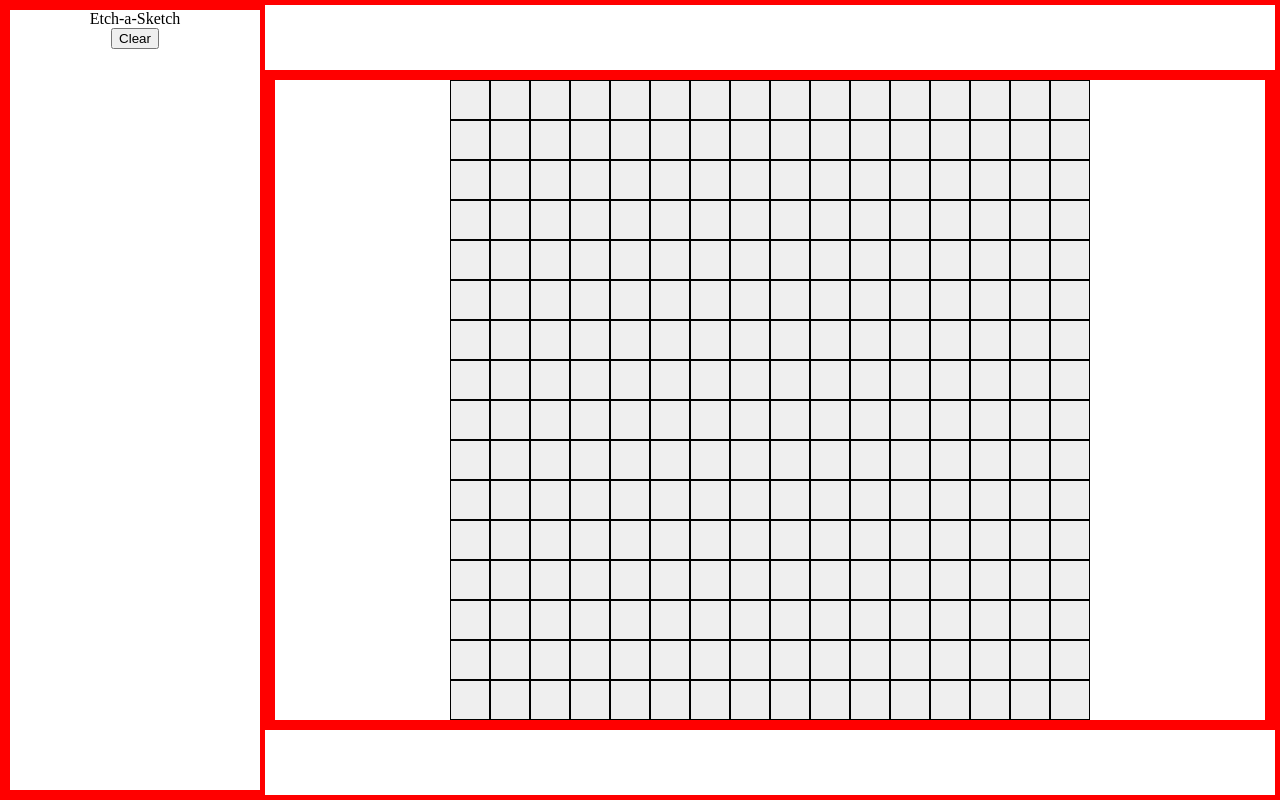
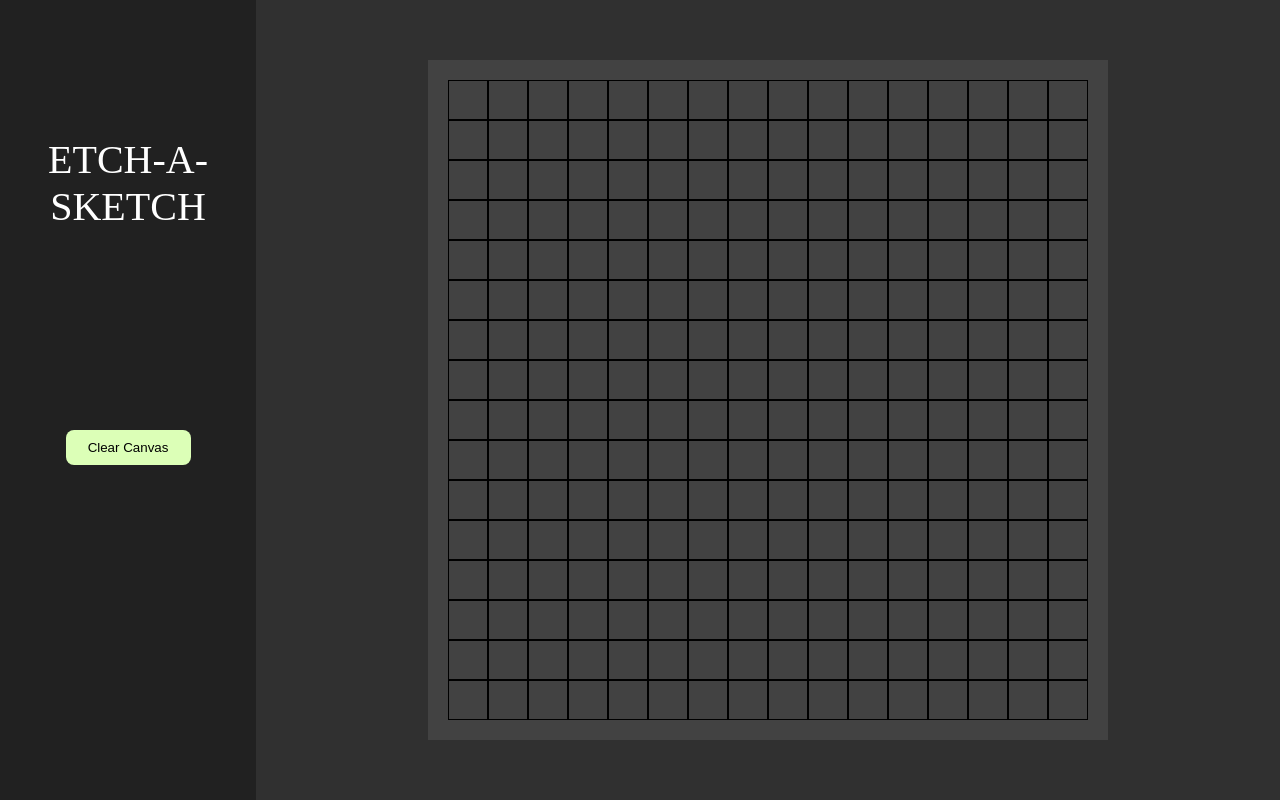
Before and after one commit to iTsThermo/Etch-a-Sketch, a plain HTML site: page index.html in a window 1280 px wide. Drawn offline with Linux system fonts and the light colour scheme.

Commit message:
clear canvas button complete

```diff
--- a/index.html
+++ b/index.html
@@ -11,8 +11,8 @@
     <div id="root">
 
         <div id="sidebar">
-            <div class="title">Etch-a-Sketch</div>
-            <button class="clear">Clear</button>
+            <div class="title">ETCH-A-SKETCH</div>
+            <button id="clear">Clear Canvas</button>
         </div>
 
         <div id="playside">
--- a/script.js
+++ b/script.js
@@ -6,8 +6,9 @@ while(index < numOfBoxes){
     index++;
     if (index % 17 == 0){
         const break_line = document.createElement('div');
-        break_line.style.cssText = 'flex-basis: 100%;' +
-            'flex-grow: 1; margin: 0px;';
+        // break_line.style.cssText = 'flex-basis: 100%;' +
+        //     'flex-grow: 1; margin: 0px;';
+        break_line.style.cssText = 'height: 0px; width: 100%';
         root.appendChild(break_line);
     }else{
         const sketch = document.createElement('button');
@@ -15,7 +16,8 @@ while(index < numOfBoxes){
         sketch.style.cssText = 'border: 1px solid black;' +
             'height: 40px;' +
             'width: 40px;' +
-            'margin: 0px;';
+            'margin: 0px;' +
+            'background-color: #424242';
         root.appendChild(sketch);
     }
 }
@@ -35,7 +37,18 @@ sketchList.forEach(sketch => {
         'height: 40px;' +
         'width: 40px;' +
         'margin: 0px;'+
-        'background: blue;';
+        'background: #DCFFB7;';
         }
     });
 });
+
+const clear = document.getElementById('clear');
+
+clear.addEventListener('click', ()=>{
+    sketchList.forEach(sketch=>{sketch.style.cssText = 'border: 1px solid black;' +
+    'height: 40px;' +
+    'width: 40px;' +
+    'margin: 0px;' +
+    'background-color: #424242';
+    })
+})
--- a/styles.css
+++ b/styles.css
@@ -5,29 +5,48 @@
     right: 0;
     bottom: 0;
     left: 0;
-    border: 5px solid red;
     flex-direction: row;
 }
 
 #sidebar{
-    border: 5px solid red;
+    display: flex;
+    flex-direction: column;
     flex: 1;
     text-align: center;
+    background-color: #212121;
+    justify-content: center;
+    align-items: center;
 }
 
 #playside{
+    display:flex;
     flex: 4;
     justify-content: center;
-    margin-top: auto;
-    margin-bottom: auto;
-    border: 5px solid red;
+    align-items: center;
+    background-color: #303030;
+    height: 100%;
 }
 
 #container{
-    /* flex: 1; */
-    display: inline-flex;
+    flex: 0 1 auto;
+    display: flex;
     flex-flow: wrap;
-    row-gap: 0px;
-    border: 5px solid red;
+    border: 20px solid #424242;
     justify-content: center;
+    width: 640px;
 }
+
+#clear{
+    height: 35px;
+    width: 125px;
+    background-color: #DCFFB7;
+    border-radius: 8px;
+    border: none;
+}
+
+.title{
+    color: white;
+    font-size: 40px;
+    position: relative;
+    bottom: 25%;
+}
```
